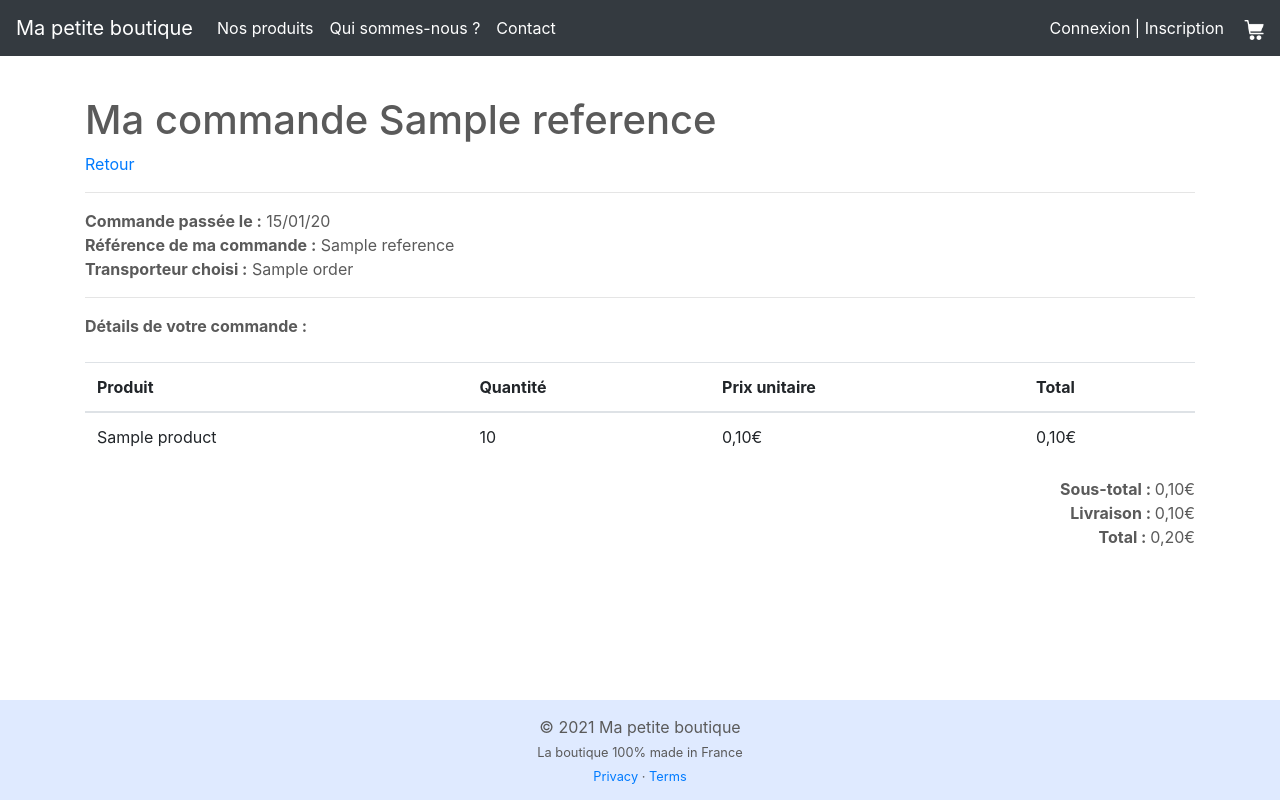
After one commit to Mehdimosteghanemi/Mon-site-e-commerce, a Symfony app: template templates/account/order_show.html.twig in a window 1280 px wide. The commit adds this page. Run offline with Twig, Linux system fonts and the light colour scheme; the template is opened without the code that fills it: most values are stand-ins (such as "Sample title", 1, 10 or a date in 2020); some libraries are stand-ins or nearby versions.

Commit message:
display of orders in the member's area is functional

```diff
--- /dev/null
+++ b/templates/account/order_show.html.twig
@@ -0,0 +1,47 @@
+{% extends 'base.html.twig' %}
+
+{% block title %}Ma commande {{ order.reference }} - Ma petite boutique{% endblock %}
+
+{% block content %}
+
+    <h1>Ma commande {{ order.reference }}</h1>
+
+    <a href=" {{path('account_order')}} ">Retour</a>
+    <hr>
+
+    <strong> Commande passée le :</strong> {{ order.createdAt|date('d/m/y') }}<br/>
+    <strong>Référence de ma commande :</strong> {{order.reference}}<br/>
+    <strong>Transporteur choisi :</strong> {{ order.carrierName }}<br/>
+    <hr>
+    <strong>Détails de votre commande :</strong>
+
+    <table class="table mt-4">
+        <thead>
+            <tr>
+                <th scope="col">Produit</th>
+                <th scope="col">Quantité</th>
+                <th scope="col">Prix unitaire</th>
+                <th scope="col">Total</th>
+            </tr>
+        </thead>
+        <tbody>
+            {% for product in order.orderDetails %}
+
+                <tr>
+                    <td>{{ product.product }}</td>
+                    <td>{{ product.quantity }}</td>
+                    <td>{{ (product.price / 100)|number_format(2, ',', '.')}}€</td>
+                    <td>{{ (product.total / 100)|number_format(2, ',', '.')}}€</td>
+                </tr>
+
+            {% endfor %}
+        </tbody>
+      </table>
+
+      <div class="text-right">
+          <strong>Sous-total : </strong> {{ (order.getTotal / 100)|number_format(2, ',', '.')}}€ <br/>
+          <strong>Livraison : </strong> {{ (order.carrierPrice / 100)|number_format(2, ',', '.')}}€ <br/>
+          <strong>Total : </strong> {{ ((order.total + order.carrierPrice) / 100)|number_format(2, ',', '.')}}€
+      </div>
+
+{% endblock %}
--- a/templates/order_success/index.html.twig
+++ b/templates/order_success/index.html.twig
@@ -13,7 +13,7 @@
         Votre commande sera livrée par <strong>{{ order.carrierName }}</strong> l'adresse suivante : <br/>
         {{ order.delivery|raw }}
         <hr>
-        Pour suivre votre commande, rendez-vous dans votre compte <strong><a href=" {{ path('account') }} ">compte</a></strong>.
+        Pour suivre votre commande, rendez-vous dans votre <strong><a href=" {{ path('account_order') }} ">compte</a></strong>.
     </p>
 
 {% endblock %}
```
Also changed, not shown: src/Controller/AccountOrderController.php (+25 -3 lines), src/Repository/OrderRepository.php (+8 -2 lines), templates/account/order.html.twig (+15 -12 lines).
